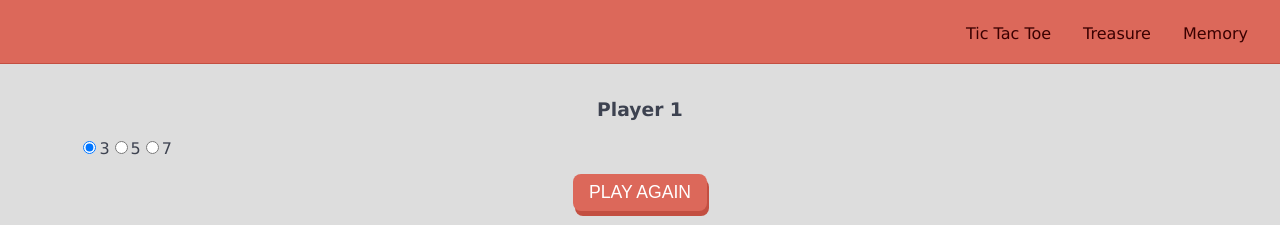
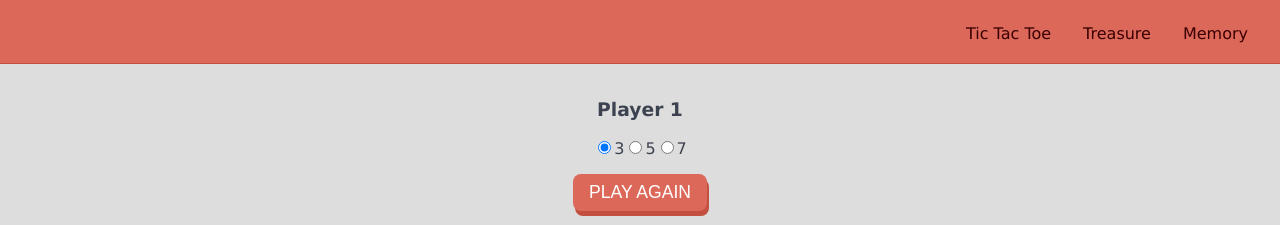
Before and after one commit to goskan93/playground, a React (Create React App) app: page /tictactoe in a window 1280 px wide. Shown: the top 225 px of the page. Built offline with nearby package versions, Linux system fonts and the light colour scheme.

Commit message:
radio button component

```diff
--- /dev/null
+++ b/src/components/RadioButton/RadioButton.css
@@ -0,0 +1,4 @@
+.RadioButtons-Container {
+  display: flex;
+  justify-content: center;
+}
--- /dev/null
+++ b/src/components/RadioButton/RadioButton.js
@@ -0,0 +1,16 @@
+import React from "react";
+import "./RadioButton.css";
+const RadioButton = (props) => {
+  return (
+    <>
+      {/* <div className="RadioButton-Container"> */}
+      <label className="RadioButton-Container">
+        <input type="radio" value={props.value} checked={props.checked} onChange={props.onChange} />
+        {props.label}
+      </label>
+      {/* </div> */}
+    </>
+  );
+};
+
+export default RadioButton;
--- a/src/containers/MemoryGame/Memory.css
+++ b/src/containers/MemoryGame/Memory.css
@@ -20,6 +20,7 @@
   display: flex;
   justify-content: center;
   align-items: center;
+  transition: background-color 0.2s linear;
 }
 
 .Memory-Grid li.Open {
--- a/src/containers/TicTacToeGame/TicTacToe.css
+++ b/src/containers/TicTacToeGame/TicTacToe.css
@@ -18,6 +18,7 @@
   display: flex;
   justify-content: center;
   align-items: center;
+  transition: background-color 0.2s linear;
 }
 
 .TTT-Grid li.Player1 {
--- a/src/containers/TicTacToeGame/TicTacToe.js
+++ b/src/containers/TicTacToeGame/TicTacToe.js
@@ -2,6 +2,8 @@ import React, { useState } from "react";
 import "./TicTacToe.css";
 import { FaCircleNotch, FaTimes } from "react-icons/fa";
 import Button from "../../components/Button/Button";
+import RadioButton from "../../components/RadioButton/RadioButton";
+
 const playerIcons = {
   Player1: FaCircleNotch,
   Player2: FaTimes,
@@ -114,16 +116,10 @@ const TicTacToe = () => {
   return (
     <div className="TTT-Container">
       <h3 style={{ textAlign: "center" }}>{text ? text : `Player ${currentPlayer}`}</h3>
-      <div>
-        <label>
-          <input type="radio" value="3" id="3" checked={size === 3} onChange={onChangeGridSize} />3
-        </label>
-        <label for="5">
-          <input type="radio" value="5" id="5" checked={size === 5} onChange={onChangeGridSize} />5
-        </label>
-        <label for="7">
-          <input type="radio" value="7" id="7" checked={size === 7} onChange={onChangeGridSize} />7
-        </label>
+      <div className="RadioButtons-Container">
+        {[3, 5, 7].map((el) => (
+          <RadioButton label={el} value={el} checked={size === el} onChange={onChangeGridSize} />
+        ))}
       </div>
       <div className="Buttons-Container">
         <Button label="PLAY AGAIN" click={onResetGame} btnClass="BtnLight" />
--- a/src/containers/TreasureGame/Treasure.css
+++ b/src/containers/TreasureGame/Treasure.css
@@ -21,6 +21,7 @@
   display: flex;
   justify-content: center;
   align-items: center;
+  transition: background-color 0.2s linear;
 }
 
 .Disabled > li {
```
